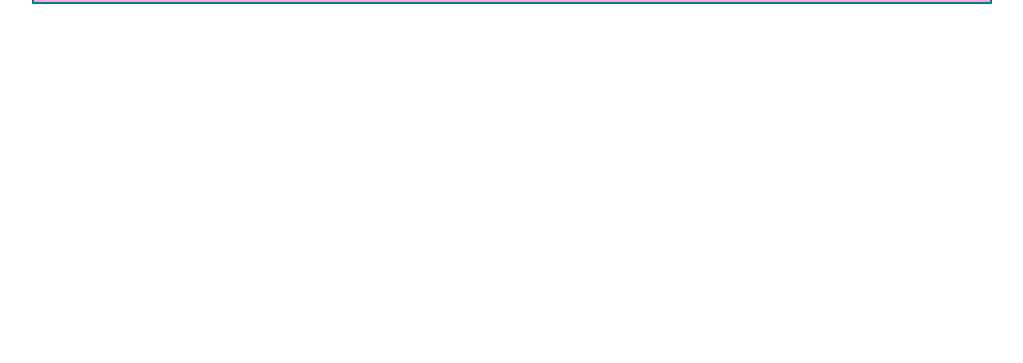
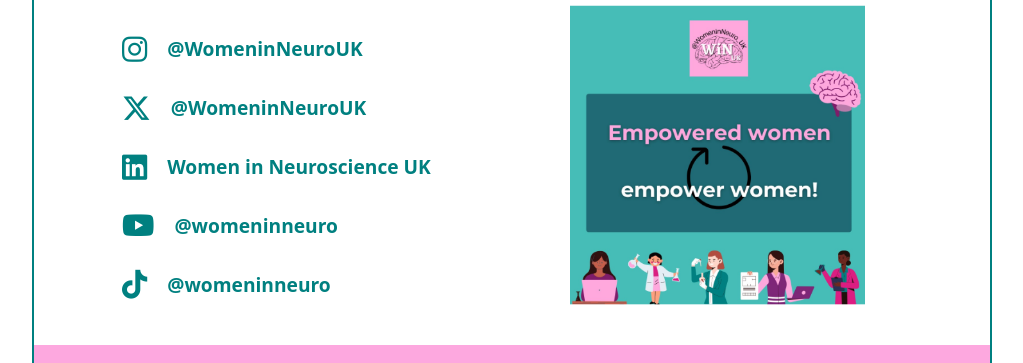
Before and after one commit to cvdana/april-winuk-newsletter, a plain HTML site: page index.html in a window 1280 px wide. Shown: the part 1050-1413 px from the top of the page, without its empty margins (128-1151 px from the left). Before the commit the page ends 1054 px from the top, so only its background shows below. Drawn offline with nearby package versions, Linux system fonts and the light colour scheme.

Commit message:
added and styled social media content

```diff
--- a/index.html
+++ b/index.html
@@ -87,6 +87,43 @@
           </div>
         </div>
       </div>
+      <hr />
+      <div class="socialmedia">
+        <h2 class="col">FOLLOW US ON SOCIAL MEDIA</h2>
+
+        <div class="socialsm row">
+          <ul class="col">
+            <li>
+              <i class="fa-brands fa-instagram fa-xl" style="color: #008080"></i
+              >@WomeninNeuroUK
+            </li>
+            <li>
+              <i class="fa-brands fa-x-twitter fa-xl" style="color: #008080"></i
+              >@WomeninNeuroUK
+            </li>
+            <li>
+              <i class="fa-brands fa-linkedin fa-xl" style="color: #008080"></i
+              >Women in Neuroscience UK
+            </li>
+            <li>
+              <i class="fa-brands fa-youtube fa-xl" style="color: #008080"></i
+              >@womeninneuro
+            </li>
+            <li>
+              <i class="fa-brands fa-tiktok fa-xl" style="color: #008080"></i
+              >@womeninneuro
+            </li>
+          </ul>
+          <div class="col">
+            <img
+              src="images/3.png"
+              alt="decorative image with the slogan
+          epowered women epower women"
+              class="aligns-content-center"
+            />
+          </div>
+        </div>
+      </div>
       <footer>
         <div class="d-flex justify-content-center pt-4">
           <a
--- a/src/style.css
+++ b/src/style.css
@@ -125,6 +125,38 @@ hr {
   color: var(--small-header-colour);
   font-weight: bold;
 }
+.socialmedia {
+  color: var(--third-colour);
+  font-weight: bold;
+}
+.socialmedia h2 {
+  text-align: left;
+}
+.socialmedia ul {
+  margin-top: 0;
+  padding-left: 100px;
+}
+.socialmedia li {
+  list-style: none;
+  margin: 30px 0;
+  font-size: larger;
+}
+.socialmedia i {
+  padding-right: 20px;
+}
+.socialmedia img {
+  height: 300px;
+}
+
+.events-recap {
+  background-color: var(--body-colour);
+}
+.socials {
+  background-color: var(--socials);
+}
+.awareness {
+  background-color: var(--awareness);
+}
 @media (max-width: 570px) {
   h1 .month {
     font-size: 40px;
@@ -148,4 +180,15 @@ hr {
   p .author {
     font-size: 13px;
   }
+  .socialmedia h2 {
+    padding-left: 10px;
+  }
+  .socialmedia ul {
+    font-size: 15px;
+    padding-left: 50px;
+  }
+  .socialmedia img {
+    display: block;
+    margin: auto;
+  }
 }
```
